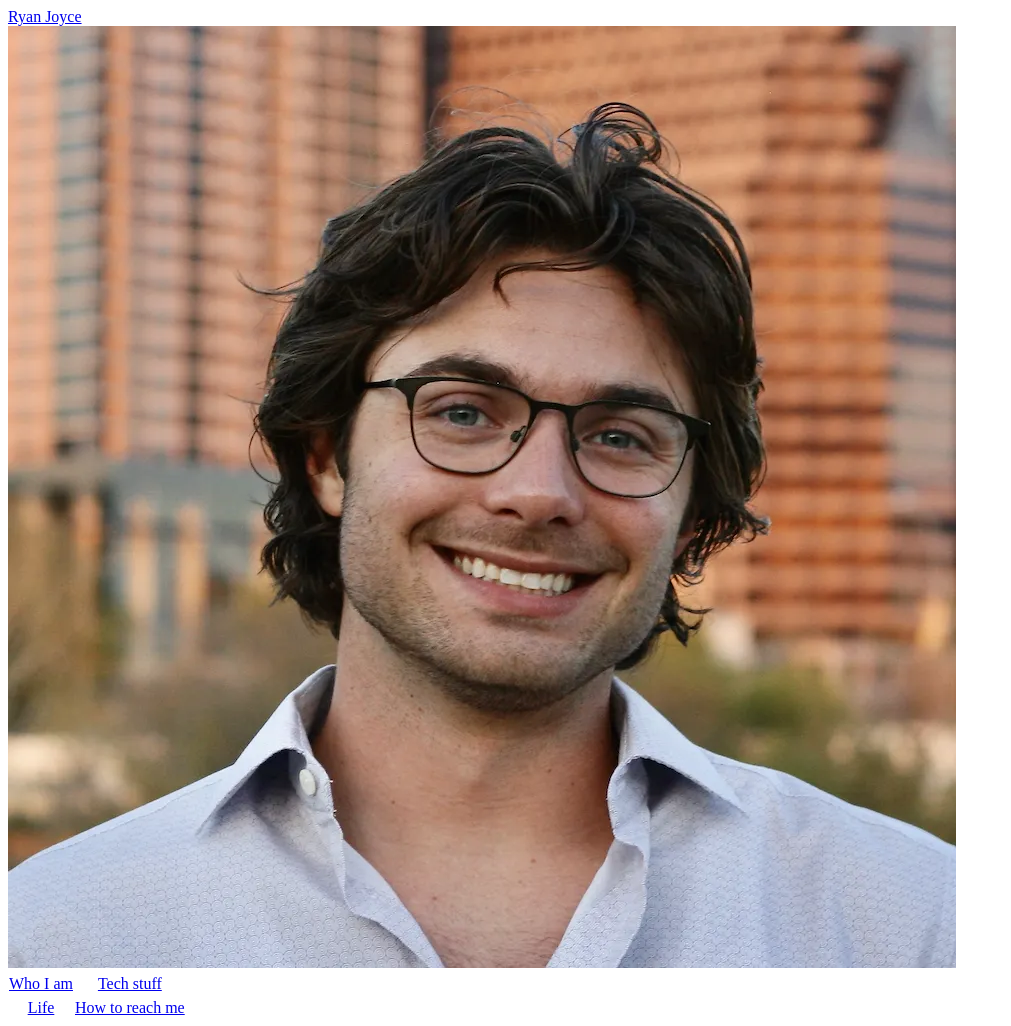
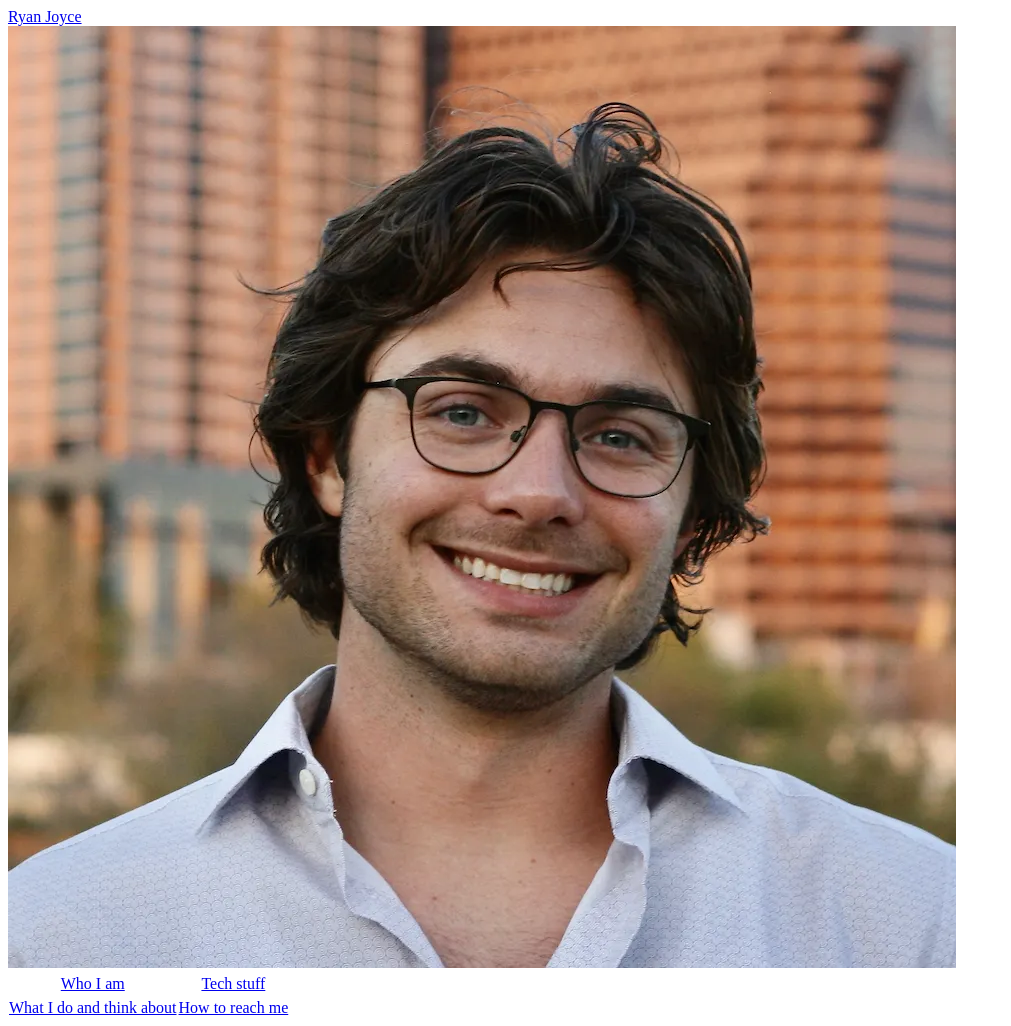
Before and after one commit to joycert/ryanjoyce, an Eleventy site: page src/index.md in a window 1280 px wide. Shown: the whole page, without its empty margins (0-1011 px from the left). Built offline with nearby package versions, Linux system fonts and the light colour scheme; Eleventy itself is replaced by a stand-in of ours; files that its build step writes are made by us from their sources.

Commit message:
name change

```diff
--- a/src/index.md
+++ b/src/index.md
@@ -4,9 +4,9 @@ title: Ryan Joyce
 profileImage: me.webp
 ---
 
-|                     |                                  |
-| :-----------------: | :------------------------------: |
-| [Who I am](/whoiam) |     [Tech stuff](/techposts)     |
-|                     |                                  |
-|                     |                                  |
-| [Life](/itsmylife)  | [How to reach me](/howtoreachme) |
+|                                         |                                  |
+| :-------------------------------------: | :------------------------------: |
+|           [Who I am](/whoiam)           |     [Tech stuff](/techposts)     |
+|                                         |                                  |
+|                                         |                                  |
+| [What I do and think about](/itsmylife) | [How to reach me](/howtoreachme) |
```
